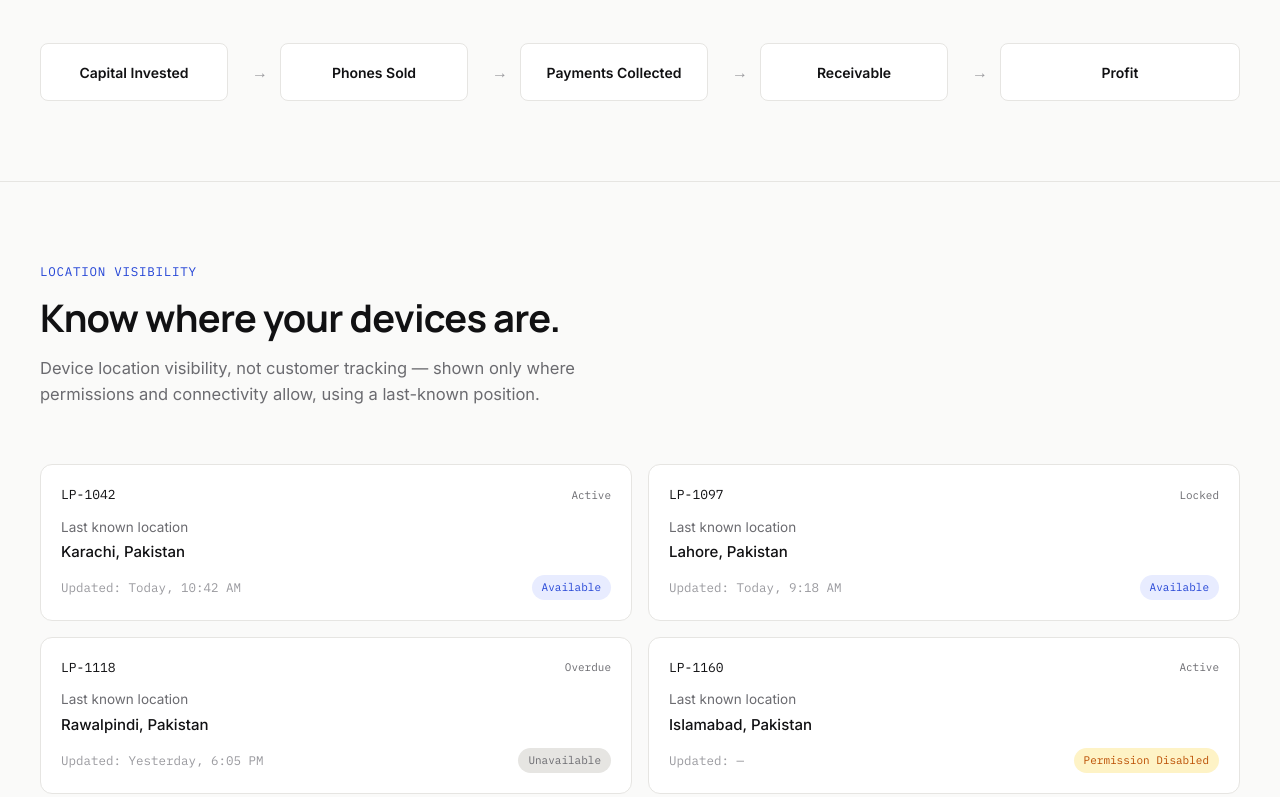
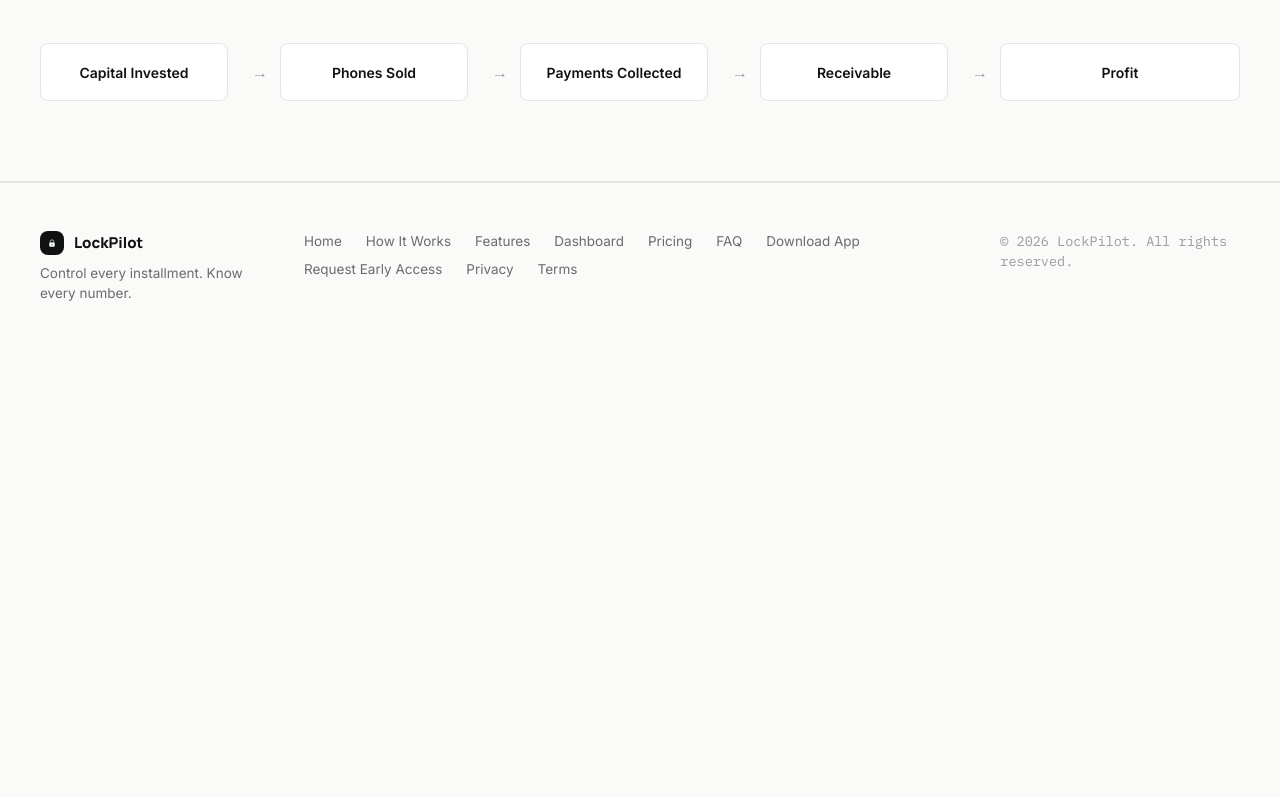
Before and after one commit to arsalliaquatkayani-boop/lockpilot, a React (Vite) app: page /dashboard in a window 1280 px wide. Shown: the part 2000-2797 px from the top of the page. After the commit the page ends 2351 px from the top, so only its background shows below. Built offline with nearby package versions, Linux system fonts and the light colour scheme.

Commit message:
Remove location-tracking demo section from marketing dashboard preview

```diff
--- a/src/components/DeviceLocationList.tsx
+++ /dev/null
@@ -1,47 +0,0 @@
-type LocationState = "Available" | "Unavailable" | "Permission Disabled" | "Device Offline";
-
-type LocationEntry = {
-  deviceId: string;
-  status: "Active" | "Overdue" | "Locked";
-  city: string;
-  lastUpdated: string;
-  locationState: LocationState;
-};
-
-// Demo data only — fictional device IDs and locations.
-const demoLocations: LocationEntry[] = [
-  { deviceId: "LP-1042", status: "Active", city: "Karachi, Pakistan", lastUpdated: "Today, 10:42 AM", locationState: "Available" },
-  { deviceId: "LP-1097", status: "Locked", city: "Lahore, Pakistan", lastUpdated: "Today, 9:18 AM", locationState: "Available" },
-  { deviceId: "LP-1118", status: "Overdue", city: "Rawalpindi, Pakistan", lastUpdated: "Yesterday, 6:05 PM", locationState: "Unavailable" },
-  { deviceId: "LP-1160", status: "Active", city: "Islamabad, Pakistan", lastUpdated: "—", locationState: "Permission Disabled" },
-];
-
-const stateStyle: Record<LocationState, string> = {
-  Available: "text-emerald-deep bg-emerald-soft",
-  Unavailable: "text-slate bg-line",
-  "Permission Disabled": "text-amber-700 bg-amber-100",
-  "Device Offline": "text-slate bg-line",
-};
-
-export function DeviceLocationList() {
-  return (
-    <div className="grid gap-4 sm:grid-cols-2">
-      {demoLocations.map((entry) => (
-        <div key={entry.deviceId} className="rounded-card border border-line p-5 bg-white">
-          <div className="flex items-center justify-between mb-3">
-            <span className="font-mono text-[13px] text-navy">{entry.deviceId}</span>
-            <span className="font-mono text-[11px] text-slate">{entry.status}</span>
-          </div>
-          <div className="text-[13.5px] text-slate mb-1">Last known location</div>
-          <div className="text-[15px] font-medium text-navy mb-3">{entry.city}</div>
-          <div className="flex items-center justify-between text-[12.5px]">
-            <span className="text-slate-light font-mono">Updated: {entry.lastUpdated}</span>
-            <span className={`rounded-pill px-2.5 py-1 font-mono text-[11px] ${stateStyle[entry.locationState]}`}>
-              {entry.locationState}
-            </span>
-          </div>
-        </div>
-      ))}
-    </div>
-  );
-}
--- a/src/pages/Dashboard.tsx
+++ b/src/pages/Dashboard.tsx
@@ -4,7 +4,6 @@ import { Reveal } from "../components/Reveal";
 import { DashboardCard } from "../components/DashboardCard";
 import { DashboardChart } from "../components/DashboardChart";
 import { DeviceTable } from "../components/DeviceTable";
-import { DeviceLocationList } from "../components/DeviceLocationList";
 import { FinancialFlow } from "../components/FinancialFlow";
 
 const sidebarItems = [
@@ -13,7 +12,6 @@ const sidebarItems = [
   "Devices",
   "Payments",
   "Installment Plans",
-  "Locations",
   "Reports",
   "Event Logs",
   "Settings",
@@ -94,28 +92,6 @@ export function Dashboard() {
           </Reveal>
         </Container>
       </section>
-
-      {/* LOCATION VISIBILITY */}
-      <section className="border-b border-line bg-offwhite py-16 md:py-20">
-        <Container>
-          <Reveal>
-            <SectionHeading
-              eyebrow="Location visibility"
-              title="Know where your devices are."
-              description="Device location visibility, not customer tracking — shown only where permissions and connectivity allow, using a last-known position."
-              className="mb-14"
-            />
-          </Reveal>
-          <Reveal delay={100}>
-            <DeviceLocationList />
-          </Reveal>
-          <Reveal delay={200} className="mt-6 max-w-[640px] text-[13.5px] text-slate">
-            Location availability depends on Android permissions, device connectivity, the
-            specific implementation, and the device's own settings. Where location cannot be
-            determined, the dashboard states that plainly rather than guessing.
-          </Reveal>
-        </Container>
-      </section>
     </>
   );
 }
```
